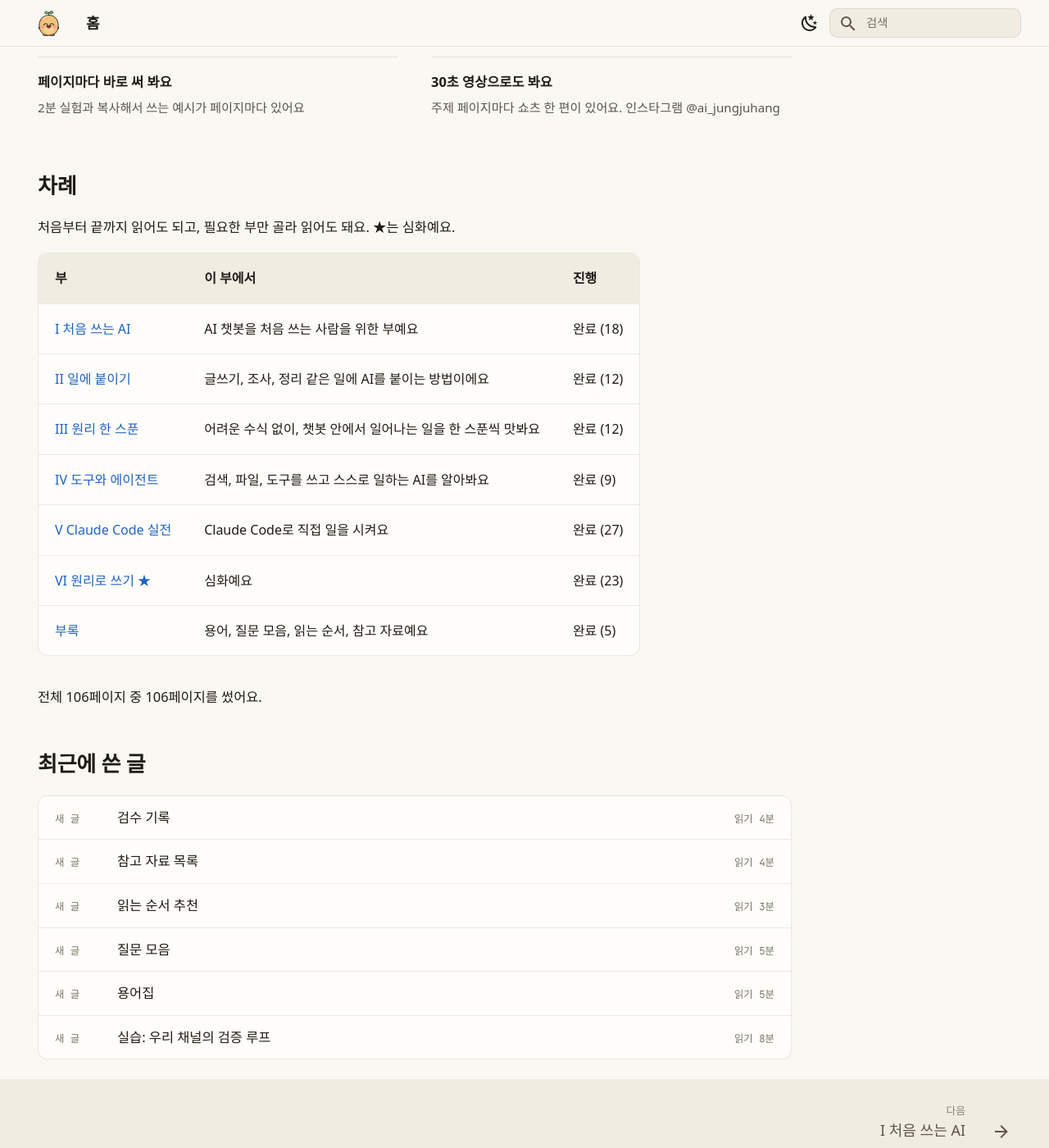
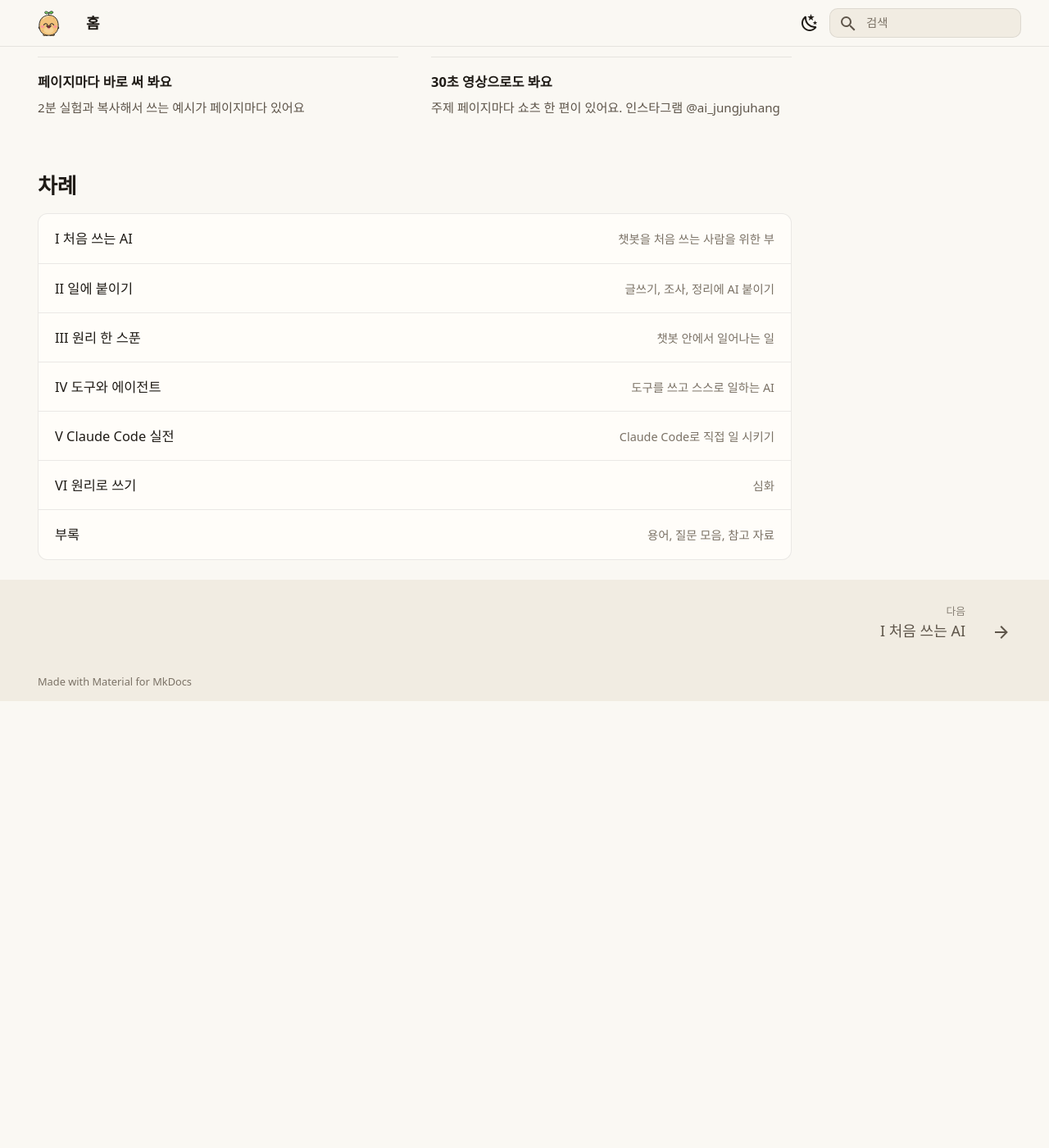
Before and after one commit to AI-jungjuhang/AI-education, an MkDocs documentation site: the page built from docs/index.md, in a window 1280 px wide and 1400 px high, scrolled down 649 px. Shown: the whole window at 82% size. Built offline with MkDocs 1.6.1 and Material for MkDocs 9.7.7, drawn with Linux system fonts in a browser that asks for light colours; some web fonts are replaced; after the commit the page ends 1504 px from its top, so only the background shows below that.

Commit message:
site: simpler home - drop progress table and recent posts, plain parts list
Co-Authored-By: Claude Opus 5.5 <noreply@anthropic.com>
Claude-Session: https://claude.ai/code/session_01VYi7RYdN4p3nAtCTemxufg

```diff
--- a/docs/index.md
+++ b/docs/index.md
@@ -42,31 +42,12 @@ hide:
 
 ## 차례 { #길 }
 
-처음부터 끝까지 읽어도 되고, 필요한 부만 골라 읽어도 돼요. ★는 심화예요.
-
-<!-- AUTO:progress -->
-| 부 | 이 부에서 | 진행 |
-|---|---|---|
-| [I 처음 쓰는 AI](part1/index.md) | AI 챗봇을 처음 쓰는 사람을 위한 부예요 | 완료 (18) |
-| [II 일에 붙이기](part2/index.md) | 글쓰기, 조사, 정리 같은 일에 AI를 붙이는 방법이에요 | 완료 (12) |
-| [III 원리 한 스푼](part3/index.md) | 어려운 수식 없이, 챗봇 안에서 일어나는 일을 한 스푼씩 맛봐요 | 완료 (12) |
-| [IV 도구와 에이전트](part4/index.md) | 검색, 파일, 도구를 쓰고 스스로 일하는 AI를 알아봐요 | 완료 (9) |
-| [V Claude Code 실전](part5/index.md) | Claude Code로 직접 일을 시켜요 | 완료 (27) |
-| [VI 원리로 쓰기 ★](part6/index.md) | 심화예요 | 완료 (23) |
-| [부록](appendix/index.md) | 용어, 질문 모음, 읽는 순서, 참고 자료예요 | 완료 (5) |
-
-전체 106페이지 중 106페이지를 썼어요.
-<!-- /AUTO:progress -->
-
-## 최근에 쓴 글
-
-<!-- AUTO:recent -->
-<div class="ep-list">
-<a href="appendix/review-log/"><span class="ep-no">새 글</span><span class="ep-title">검수 기록</span><span class="ep-time">읽기 4분</span></a>
-<a href="appendix/references/"><span class="ep-no">새 글</span><span class="ep-title">참고 자료 목록</span><span class="ep-time">읽기 4분</span></a>
-<a href="appendix/reading-order/"><span class="ep-no">새 글</span><span class="ep-title">읽는 순서 추천</span><span class="ep-time">읽기 3분</span></a>
-<a href="appendix/prompt-bank/"><span class="ep-no">새 글</span><span class="ep-title">질문 모음</span><span class="ep-time">읽기 5분</span></a>
-<a href="appendix/glossary/"><span class="ep-no">새 글</span><span class="ep-title">용어집</span><span class="ep-time">읽기 5분</span></a>
-<a href="part6/ch23/verify-build/"><span class="ep-no">새 글</span><span class="ep-title">실습: 우리 채널의 검증 루프</span><span class="ep-time">읽기 8분</span></a>
-</div>
-<!-- /AUTO:recent -->
+<ul class="parts">
+<li><a href="part1/"><b>I 처음 쓰는 AI</b><span>챗봇을 처음 쓰는 사람을 위한 부</span></a></li>
+<li><a href="part2/"><b>II 일에 붙이기</b><span>글쓰기, 조사, 정리에 AI 붙이기</span></a></li>
+<li><a href="part3/"><b>III 원리 한 스푼</b><span>챗봇 안에서 일어나는 일</span></a></li>
+<li><a href="part4/"><b>IV 도구와 에이전트</b><span>도구를 쓰고 스스로 일하는 AI</span></a></li>
+<li><a href="part5/"><b>V Claude Code 실전</b><span>Claude Code로 직접 일 시키기</span></a></li>
+<li><a href="part6/"><b>VI 원리로 쓰기</b><span>심화</span></a></li>
+<li><a href="appendix/"><b>부록</b><span>용어, 질문 모음, 참고 자료</span></a></li>
+</ul>
--- a/docs/stylesheets/extra.css
+++ b/docs/stylesheets/extra.css
@@ -147,3 +147,13 @@ body,.md-typeset{font-family:var(--font)}
 @media (prefers-reduced-motion:reduce){*{transition:none!important}}
 .md-typeset .hero .hero-kicker{font-family:var(--mono);font-size:.62rem;color:var(--ink-faint);margin:0 0 .6rem}
 .md-typeset .hero h1 .headerlink{display:none}
+/* 홈: 차례 (부 목록) */
+.md-typeset ul.parts{display:block;list-style:none;margin:.8rem 0 0;padding:0;border:1px solid var(--line);border-radius:12px;overflow:hidden;background:var(--card)}
+.md-typeset ul.parts li{margin:0;border-top:1px solid var(--line)}
+.md-typeset ul.parts li:first-child{border-top:0}
+.md-typeset ul.parts a{display:flex;align-items:baseline;justify-content:space-between;gap:1rem;padding:.7rem 1rem;color:var(--ink);transition:background-color 150ms var(--ease)}
+.md-typeset ul.parts a:hover{background:var(--raised);color:var(--ink)}
+.md-typeset ul.parts b{font-weight:500}
+.md-typeset ul.parts span{color:var(--ink-faint);font-size:.72rem;text-align:right}
+@media (max-width:30em){.md-typeset ul.parts a{flex-direction:column;gap:.1rem}.md-typeset ul.parts span{text-align:left}}
+.md-copyright,.md-copyright__highlight,.md-footer-meta a{color:var(--ink-faint)!important}
```
